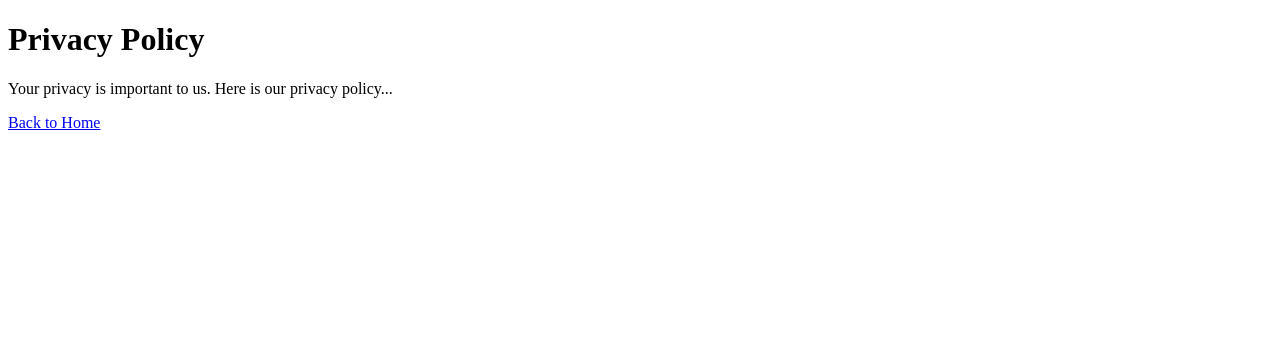
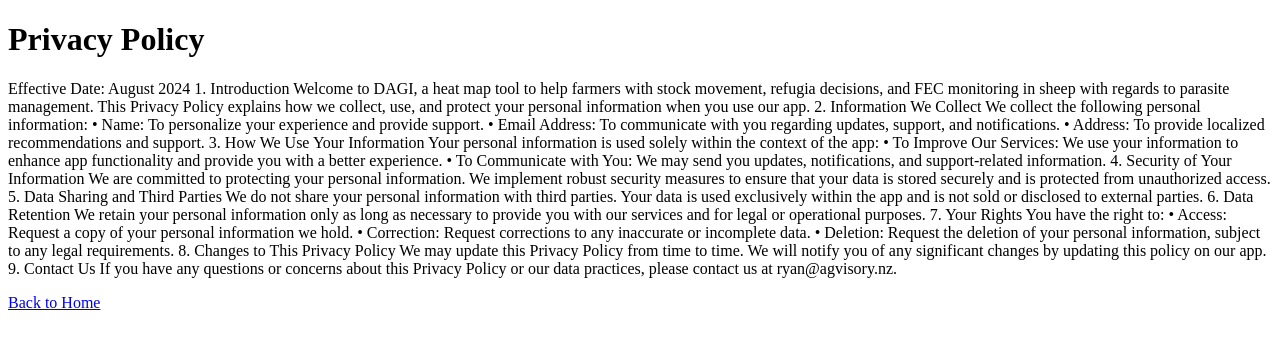
Before and after one commit to alex-blair/dagi-pages, a plain HTML site: page privacy-policy.html in a window 1280 px wide. Drawn offline with Linux system fonts and the light colour scheme.

Commit message:
Udate privacy policy

```diff
--- a/privacy-policy.html
+++ b/privacy-policy.html
@@ -7,7 +7,65 @@
 
 <body>
     <h1>Privacy Policy</h1>
-    <p>Your privacy is important to us. Here is our privacy policy...</p>
+    <p>
+
+    Effective Date: August 2024
+
+    1. Introduction
+
+    Welcome to DAGI, a heat map tool to help farmers with stock movement, refugia decisions, and FEC monitoring in sheep with regards to
+    parasite management.
+
+    This Privacy Policy explains how we collect, use, and protect your personal information when you use our app.
+
+    2. Information We Collect
+
+    We collect the following personal information:
+
+    • Name: To personalize your experience and provide support.
+    • Email Address: To communicate with you regarding updates, support, and notifications.
+    • Address: To provide localized recommendations and support.
+
+    3. How We Use Your Information
+
+    Your personal information is used solely within the context of the app:
+
+    • To Improve Our Services: We use your information to enhance app functionality and provide you with a better
+    experience.
+    • To Communicate with You: We may send you updates, notifications, and support-related information.
+
+    4. Security of Your Information
+
+    We are committed to protecting your personal information. We implement robust security measures to ensure that your data
+    is stored securely and is protected from unauthorized access.
+
+    5. Data Sharing and Third Parties
+
+    We do not share your personal information with third parties. Your data is used exclusively within the app and is not
+    sold or disclosed to external parties.
+
+    6. Data Retention
+
+    We retain your personal information only as long as necessary to provide you with our services and for legal or
+    operational purposes.
+
+    7. Your Rights
+
+    You have the right to:
+
+    • Access: Request a copy of your personal information we hold.
+    • Correction: Request corrections to any inaccurate or incomplete data.
+    • Deletion: Request the deletion of your personal information, subject to any legal requirements.
+
+    8. Changes to This Privacy Policy
+
+    We may update this Privacy Policy from time to time. We will notify you of any significant changes by updating this
+    policy on our app.
+
+    9. Contact Us
+
+    If you have any questions or concerns about this Privacy Policy or our data practices, please contact us at ryan@agvisory.nz.
+</p>
     <a href="index.html">Back to Home</a>
 </body>
 
```
